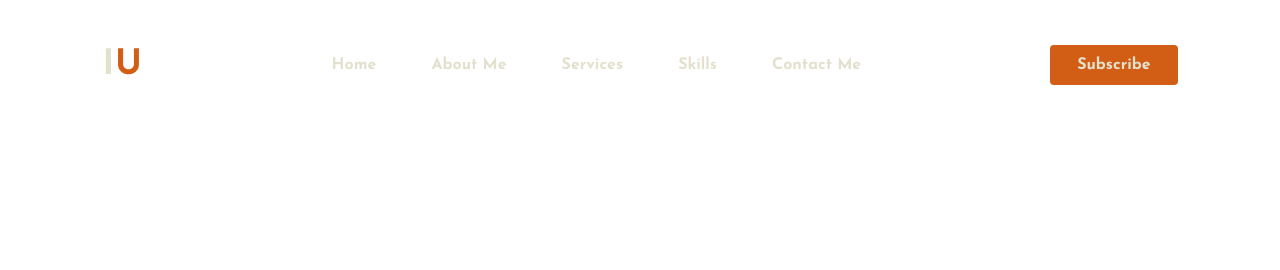
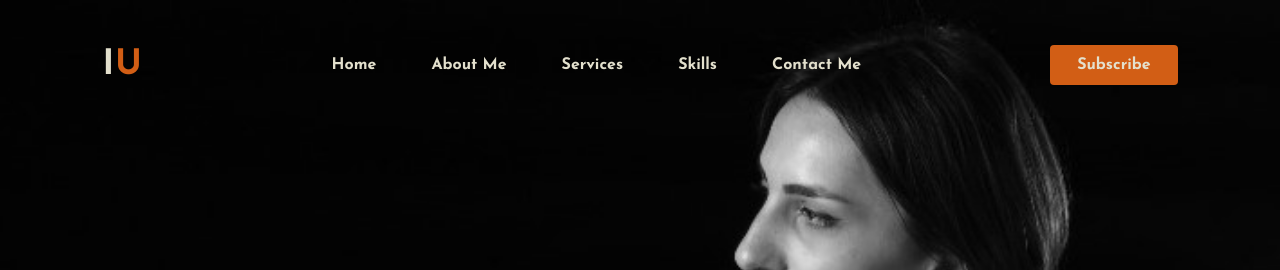
Before and after one commit to irmmunal/iremunal.github.io, a website: page index.html in a window 1280 px wide. Shown: the top 270 px of the page. Drawn offline with Linux system fonts and the light colour scheme.

Commit message:
Update style.css

```diff
--- a/style.css
+++ b/style.css
@@ -33,7 +33,7 @@
 .hero {
     height: 100vh;
     width: 100%;
-    background-image: url(me.jpg);
+    background-image: url(me.jpeg);
     /*border: 4px solid #E3E0CD;*/
     /*border-radius: 4px;*/
     background-size: cover;
```
